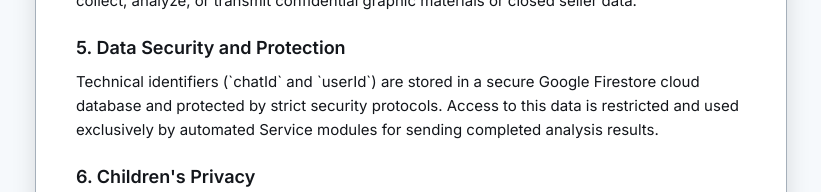
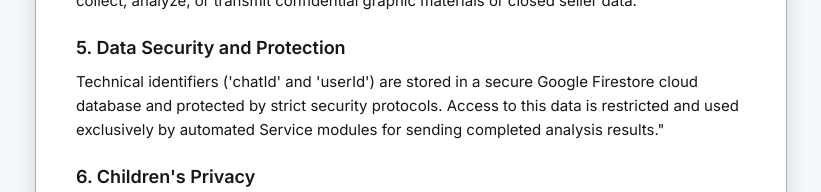
Before and after one commit to Robastik/psychotype-radical-marketing-web, a Next.js app: page /en/privacy in a window 1280 px wide. Shown: the part 864-1056 px from the top of the page, without its empty margins (229-1050 px from the left). Built offline with nearby package versions, Linux system fonts and the light colour scheme.

Commit message:
Кавычки исправил 2

```diff
--- a/src/app/en/privacy/page.tsx
+++ b/src/app/en/privacy/page.tsx
@@ -65,7 +65,7 @@ export default function PrivacyPolicyEn() {
           <section style={{ display: "flex", flexDirection: "column", gap: "12px" }}>
             <h2 style={{ fontSize: "18px", fontWeight: "600" }}>5. Data Security and Protection</h2>
             <p style={{ fontSize: "15px", lineHeight: "1.6" }}>
-              {"Technical identifiers (`chatId` and `userId`) are stored in a secure Google Firestore cloud database and protected by strict security protocols. Access to this data is restricted and used exclusively by automated Service modules for sending completed analysis results."}
+              Technical identifiers (&apos;chatId&apos; and &apos;userId&apos;) are stored in a secure Google Firestore cloud database and protected by strict security protocols. Access to this data is restricted and used exclusively by automated Service modules for sending completed analysis results."
             </p>
           </section>
 
```
